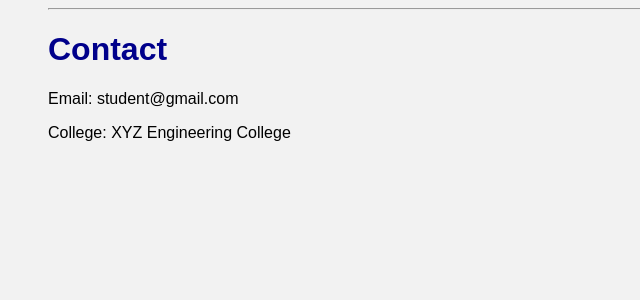
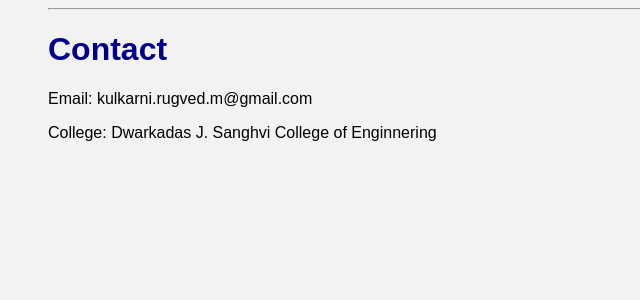
Before and after one commit to rugvedkulkarni30/Flask-ToDOApp, a Flask app: page /contact in a window 1280 px wide. Shown: the part 66-366 px from the top of the page, without its empty margins (0-640 px from the left). Run offline with Flask 3, Linux system fonts and the light colour scheme.

Commit message:
contact details changed

```diff
--- a/templates/contact.html
+++ b/templates/contact.html
@@ -4,7 +4,7 @@
 
 <h1>Contact</h1>
 
-<p>Email: student@gmail.com</p>
-<p>College: XYZ Engineering College</p>
+<p>Email: kulkarni.rugved.m@gmail.com</p>
+<p>College: Dwarkadas J. Sanghvi College of Enginnering</p>
 
 {% endblock %}
```
